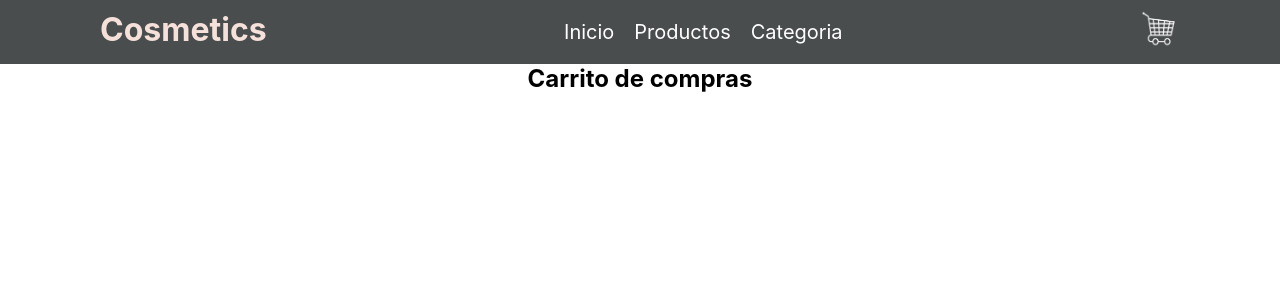
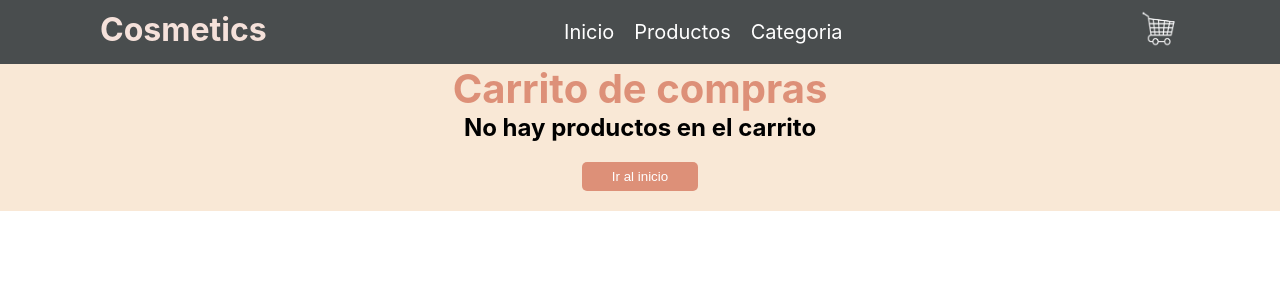
Before and after one commit to Danielaba/Cosmetics, a React (Create React App) app: page /cart in a window 1280 px wide. Shown: the top 300 px of the page. Built offline with nearby package versions, Linux system fonts and the light colour scheme.

Commit message:
Cart view

```diff
--- /dev/null
+++ b/src/components/CartBubble/CartBubble.jsx
@@ -0,0 +1,11 @@
+import React from 'react';
+
+function CartBubble({ children, isButton, handlerBubble }) {
+    return (
+        <div className={`bubble ${isButton ? 'bubble-button' : ''}`} onClick={() => isButton && handlerBubble()}>
+            { children }
+        </div>
+    );
+}
+
+export default CartBubble;
--- /dev/null
+++ b/src/components/CartItem/CartItem.css
@@ -0,0 +1,56 @@
+.conten-cart{
+    width: 100%;
+    height: 90%;
+    display: flex;
+    justify-content: center;
+    align-items: center;
+    flex-direction: column;
+    padding: 30px 0px;
+}
+
+.cart{
+    display: flex;
+    justify-content: space-evenly;
+    align-items: center;
+    width: 50%;
+    height: 50%;
+    background-color: white;
+    margin-left: 30px;
+    padding: 10px;
+    box-shadow: 1px 1px 15px rgba(0, 0, 0, 0.726);
+    border: 2px solid #DD9078;
+}
+
+.imagen{
+    height: 200px;
+    width: 200px;
+}
+
+.cart-detalles{
+    display: flex;
+    justify-content: space-between;
+    align-items: center;
+    flex-direction: column;
+}
+
+.cant{
+    /* color: #DD9078;
+    font-weight: 600;
+    font-size: 30px; */
+    background-color: #DD9078;
+    color: white;
+    padding: 10px;
+}
+
+.producto{
+    color: #DD9078;
+    font-weight: 800;
+    font-size: 30px;
+}
+
+.elimimar{
+    background-color: #DD9078;
+    color: white;
+    padding: 10px;
+    width: 55%;
+}
--- /dev/null
+++ b/src/components/CartItem/CartItem.jsx
@@ -0,0 +1,34 @@
+import React, { useContext } from 'react';
+import CartContext from '../../store/CartContext';
+import CartBubble from '../CartBubble/CartBubble';
+import "./CartItem.css"
+
+
+function CartItem({ item }) {
+    const cartCtx = useContext(CartContext);
+    return (
+        <div className='conten-cart'>
+            <div className='cart'>
+                <img src={item?.imageUrl} alt="" className='imagen' />
+
+                <div className='cart-detalles'>
+                    <p className='producto'>{item?.title}</p>
+                    <p>Precio: ${item?.price}</p>
+                    <div>
+                        <p className='cant'>Cantidad: <CartBubble>{item?.quantity}</CartBubble></p>
+                    </div>
+
+                </div>
+
+            </div>
+            <div className='elimimar'>
+                <CartBubble isButton handlerBubble={() => cartCtx.removeItem(item.id)}>Eliminar producto del carrito</CartBubble>
+            </div>
+            {/* <div>
+                <CartBubble>{ item?.quantity }</CartBubble>
+            </div> */}
+        </div>
+    );
+}
+
+export default CartItem;
--- a/src/components/CartWidget/CartWidget.jsx
+++ b/src/components/CartWidget/CartWidget.jsx
@@ -1,10 +1,13 @@
 import React from 'react';
+import { Link } from 'react-router-dom';
 import Carrito from "../../assets/img/Carrito.png"
 import "./CartWidget.css"
-function CartWidget(props) {
+
+
+function CartWidget() {
     return (
         <div>
-            <img src={Carrito} alt="" className='carrito' />
+            <Link to='/cart'> <img src={Carrito} alt="" className='carrito' /></Link>
         </div>
     );
 }
--- /dev/null
+++ b/src/pages/Cart/Cart.css
@@ -0,0 +1,25 @@
+.conten-carrito{
+    width: 100%;
+    height: 100%;
+    background-color: #F9E8D6;
+    display: flex;
+    justify-content: space-around;
+    align-items: center;
+    flex-direction: column;
+}
+
+.titulo{
+    color: #DD9078;
+    font-size: 40px;
+
+}
+
+.btn{
+    background-color: #DD9078;
+    color: white;
+    border: none;
+    text-decoration: none;
+    padding: 7px 15px;
+    border-radius: 5px;
+    margin: 20px 0px;
+}
--- a/src/pages/Cart/Cart.jsx
+++ b/src/pages/Cart/Cart.jsx
@@ -1,9 +1,28 @@
-import React from 'react';
+import React, { useContext } from 'react';
+import CartItem from '../../components/CartItem/CartItem';
+import { Link } from 'react-router-dom';
+import CartContext from '../../store/CartContext';
+import "./Cart.css"
 
 function Cart() {
+    const cartCtx = useContext(CartContext);
     return (
-        <div>
-            <h2>Carrito de compras</h2>
+        <div className='conten-carrito'>
+            <h2 className='titulo'>Carrito de compras</h2>
+            {cartCtx.products.map(p => <CartItem item={p} key={p.id} />)}
+            {cartCtx.products.length !== 0 ?
+            <div>
+                <p>Precio total: ${cartCtx.getTotalPrice()}</p>
+                <button className='btn'>Terminar compra</button>
+            </div>:
+            <>
+            <h2>No hay productos en el carrito</h2>
+            <button className='btn'>
+                <Link to='/' className='btn'>Ir al inicio</Link>
+            </button>
+            </>
+            }
+
         </div>
     );
 }
--- a/src/pages/ItemDetailContainer/ItemDetailContainer.jsx
+++ b/src/pages/ItemDetailContainer/ItemDetailContainer.jsx
@@ -9,14 +9,14 @@ function traerItem(id) {
             {
                 id: 1,
                 title: "Pestañina",
-                price: "$15.000",
+                price: "15000",
                 stock: 5,
                 imageUrl: "https://www.tiendadelabelleza.co/wp-content/uploads/2016/11/PESTANINA-VITAMINA-E-VOLUMEN-NEGRA-VITU.jpg"
             },
             {
                 id: 2,
                 title: "Base",
-                price: "$40.000",
+                price: "40000",
                 stock: 5,
                 imageUrl: "https://www.purpuremakeup.com/wp-content/uploads/2020/02/natural.jpg"
             },
@@ -24,7 +24,7 @@ function traerItem(id) {
             {
                 id: 3,
                 title: "Colorete",
-                price: "$12.000",
+                price: "12000",
                 stock: 5,
                 imageUrl: "https://lbel.tiendabelcorp.com/cdn-cgi/image/width=1200,fit=contain,f=auto/https://belc-bigdata-mdm-images-prd.s3.amazonaws.com/images/FotoProductoFondoBlancoWebRedes/200084962_producto_rouge_lintense_labial_barra_rouge.jpg"
             }
--- a/src/pages/ItemListContainer/ItemListContainer.jsx
+++ b/src/pages/ItemListContainer/ItemListContainer.jsx
@@ -12,7 +12,7 @@ function traerProductos( category ) {
             {
                 id: 1,
                 title: "Pestañina",
-                price: "$15.000",
+                price: "15000",
                 stock: 5,
                 category: "cosmeticos",
                 imageUrl: "https://www.tiendadelabelleza.co/wp-content/uploads/2016/11/PESTANINA-VITAMINA-E-VOLUMEN-NEGRA-VITU.jpg"
@@ -20,7 +20,7 @@ function traerProductos( category ) {
             {
                 id: 2,
                 title: "Base",
-                price: "$40.000",
+                price: "40000",
                 stock: 5,
                 category: "cosmeticos",
                 imageUrl: "https://www.purpuremakeup.com/wp-content/uploads/2020/02/natural.jpg"
@@ -29,7 +29,7 @@ function traerProductos( category ) {
             {
                 id: 3,
                 title: "Colorete",
-                price: "$12.000",
+                price: "12000",
                 stock: 5,
                 category: "cosmeticos",
                 imageUrl: "https://lbel.tiendabelcorp.com/cdn-cgi/image/width=1200,fit=contain,f=auto/https://belc-bigdata-mdm-images-prd.s3.amazonaws.com/images/FotoProductoFondoBlancoWebRedes/200084962_producto_rouge_lintense_labial_barra_rouge.jpg"
--- a/src/store/CartContext.js
+++ b/src/store/CartContext.js
@@ -6,7 +6,8 @@ const CartContext = createContext({
     removeItem: () => {},
     clear: () => {},
     isInCart: () => {},
-    getCartQuantity: () => {}
+    getCartQuantity: () => {},
+    getTotalPrice: ()=> {}
 });
 
 
@@ -45,6 +46,12 @@ export const CartContextProvider = ({ children }) => {
         }, 0)
     }
 
+    const getTotalPrice = () => {
+        return productList.reduce((total, value) => {
+            return total + value.price*value.quantity
+        }, 0)
+    }
+
 
     return (
         <CartContext.Provider value = {{
@@ -53,7 +60,8 @@ export const CartContextProvider = ({ children }) => {
             removeItem: removeItem,
             clear: clear,
             isInCart: isInCart,
-            getCartQuantity: getCartQuantity
+            getCartQuantity: getCartQuantity,
+            getTotalPrice: getTotalPrice
         }}>
             {children}
         </CartContext.Provider>
```
